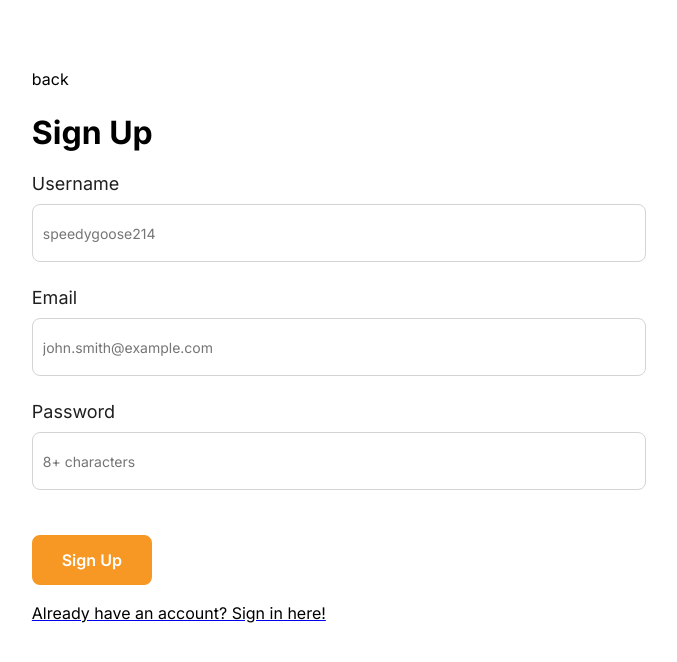
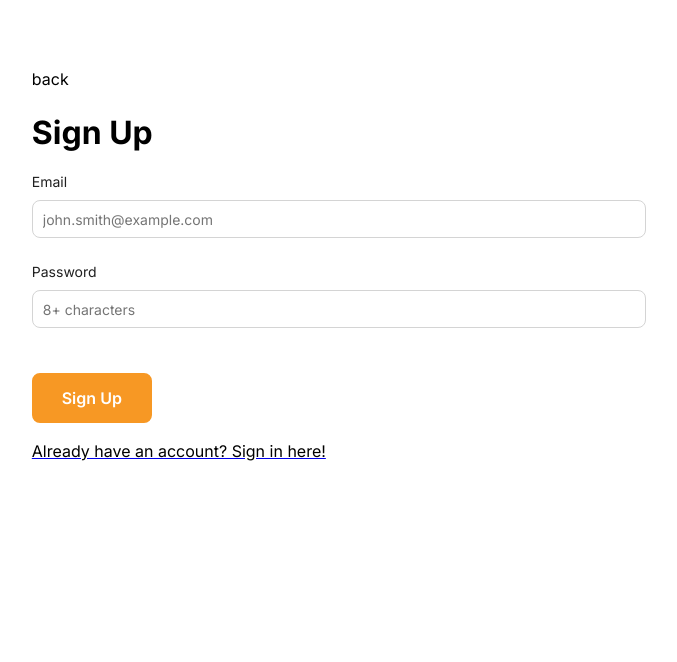
Before and after one commit to KevalinKetcham/diffusion-frontend, a React (Create React App) app: page /signup in a window 1280 px wide. Shown: the top 662 px of the page, without its empty margins (301-978 px from the left). Built offline with nearby package versions, Linux system fonts and the light colour scheme.

Commit message:
Add rotate CSS, complete signup form [1/2]

```diff
--- a/src/App.css
+++ b/src/App.css
@@ -42,13 +42,13 @@
 .form__label {
   margin: 0 0 5px 0;
   color: #202020;
-  font-size: 18px;
+  font-size: 14px;
 }
 
 .form__text {
   font-size: 14px;
   font-weight: 400;
-  height: 50px;
+  height: 30px;
   margin: 5px 0 25px 0;
   padding: 3px 10px;
   border-radius: 8px;
@@ -106,3 +106,23 @@
   left: -10%;
   position: absolute;
 }
+
+button {
+  outline: none;
+}
+
+/* Form handling */
+
+.displayErrors input:invalid {
+  border-color: #ff0000;
+}
+
+/* Spin */
+.spin {
+  animation: spin 10s linear infinite;
+}
+
+@keyframes spin {
+  0% { transform: rotate(0); }
+  100% { transform: rotate(360deg); }
+}
--- a/src/components/branding/Branding.js
+++ b/src/components/branding/Branding.js
@@ -11,7 +11,7 @@ function Branding() {
     <>
     <Link to="/" className="link--branding">
         <div className="branding">
-            <img src={Logo} alt="logo"></img>
+            <img className="spin" src={Logo} alt="logo"></img>
             <p>Diffusion</p>
         </div>
     </Link>
--- a/src/pages/auth/Signup.js
+++ b/src/pages/auth/Signup.js
@@ -1,3 +1,4 @@
+import { render } from '@testing-library/react';
 import React from 'react';
 
 import {
@@ -7,27 +8,42 @@ import {
 // CSS
 import './Auth.css'
 
-function Signup() {
+class Signup extends React.Component {
+  constructor() {
+    super();
+    this.handleSubmit = this.handleSubmit.bind(this);
+  }
+
+  handleSubmit(event) {
+    event.preventDefault();
+    const data = new FormData(event.target);
+
+    fetch('localhost:3001/signup', {
+      method: 'POST',
+      body: data
+    })
+  }
+
+  render() {
     return (
       <>
       <div className="screen">
         <div className="auth">
           <Link id="p--back" to="/"><p className="auth__p">back</p></Link>
           <h1>Sign Up</h1>
-        <form className="auth__form">
-            <label className="form__label" for="username">Username</label>
-            <input className="form__text" id="username" placeholder="speedygoose214" type="text" autocomplete="off"></input>
-            <label className="form__label" for="email">Email</label>
-            <input className="form__text" id="email" placeholder="john.smith@example.com" type="text" autocomplete="off"></input>
+          <form onSumbit={this.handleSubmit} className="auth__form" noValidate>
+              <label className="form__label" for="username">Email</label>
+              <input name="username" className="form__text" id="email" placeholder="john.smith@example.com" type="email" autocomplete="off" required></input>
               <label className="form__label" for="password">Password</label>
-            <input className="form__text" id="password" placeholder="8+ characters" type="text" autocomplete="off"></input>
+              <input name="password" className="form__text" id="password" placeholder="8+ characters" type="text" autocomplete="off" required></input>
               <button className="authBtn">Sign Up</button>
           </form>
           <Link to="/signin"><p className="auth__p">Already have an account? Sign in here!</p></Link>
         </div>
       </div>
       </>
-  );
+    )
+  }
 }
 
 export default Signup;
--- a/src/pages/landing/Landing.js
+++ b/src/pages/landing/Landing.js
@@ -29,7 +29,7 @@ function Landing() {
             <div>
               <h1>YouTube for books</h1>
               <p>The best place to read and publish books. You simply upload a peice (however much you want to start with) of your book and we’ll handle distribution, monetization, and guide you along the way. As a reader you’ll get access to some of the best liturature for free.</p>
-              <button className="shadow--orange hover unhover">Sign Up</button>
+              <Link to="/signup"><button className="shadow--orange hover unhover">Sign Up</button></Link>
             </div>
             <img className="educationIllustration" src={educationIllustration} alt="education illustration"></img>
         </div>
```
Also changed, not shown: 2 other files (tests, documents, lock files or other folders). Lines whose indentation alone changed are shown as unchanged.
